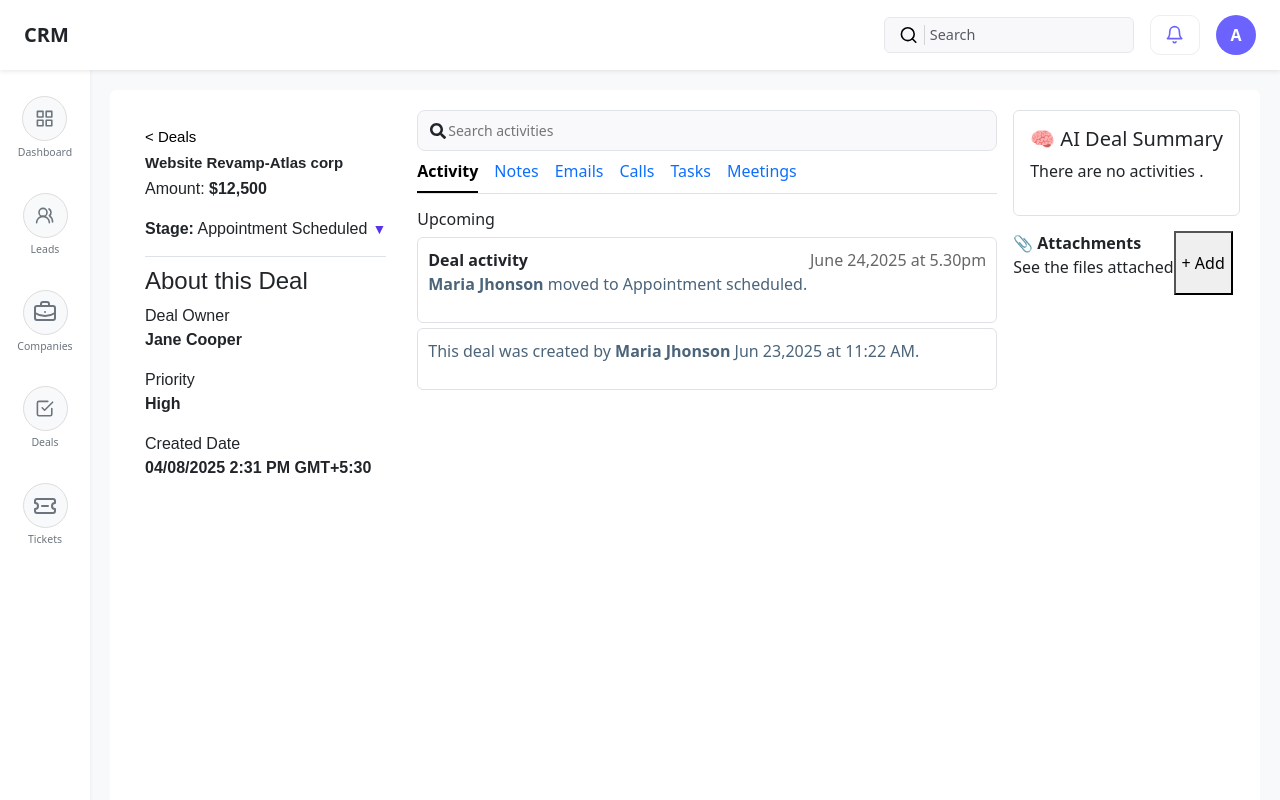
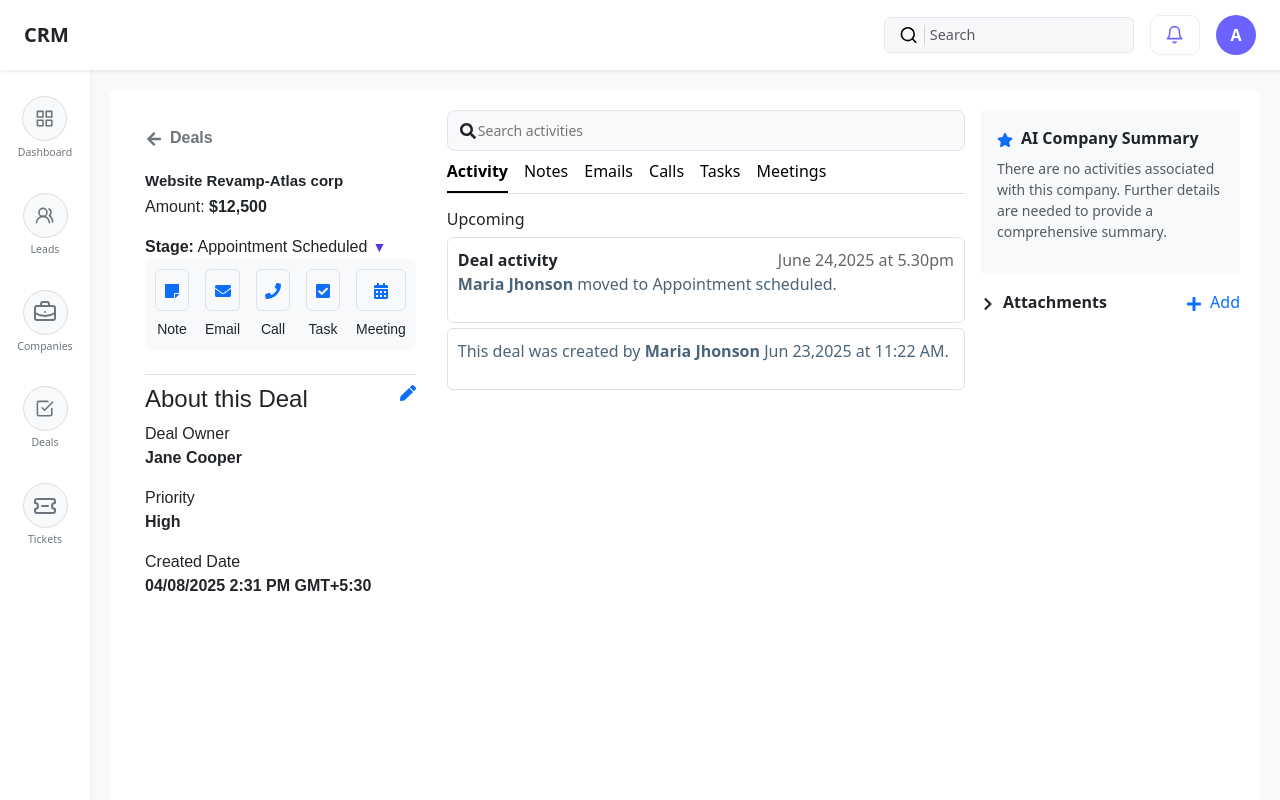
Before and after one commit to hussain6875/crm_frontend, a React (Create React App) app: page /dealdetails in a window 1280 px wide. Built offline with nearby package versions, Linux system fonts and the light colour scheme.

Commit message:
Changed design in the meeting and deal detail pages.

```diff
--- a/src/App.js
+++ b/src/App.js
@@ -4,7 +4,7 @@ import Leads from "./pages/Leads";
 import Companies from "./pages/Companies";
 import Deals from "./pages/Deals";
 import Tickets from "./pages/Tickets";
-import TicketDetails from "./pages/TicketDetails";
+//import TicketDetails from "./pages/TicketDetails";
 import DealDetails from "./pages/DealDetails";
 
 function App() {
--- a/src/components/tabs/CreateMeeting.js
+++ b/src/components/tabs/CreateMeeting.js
@@ -22,10 +22,6 @@ export default function CreateMeeting({isOpen,onClose}) {
             <label>
               Start Date <span>*</span>
               <input type="date" />
-            </label>
-            <label>
-              End Time <span>*</span>
-              <input type="time" />
             </label>
           </div>
 
--- a/src/pages/DealDetails.js
+++ b/src/pages/DealDetails.js
@@ -3,7 +3,18 @@ import { useLocation, useNavigate } from "react-router-dom";
 import { Link } from "react-router-dom";
 import PageWrapper from "../components/layout/PageWrapper";
 import styles from "./dealdetails.module.css";
-import { FaSearch } from "react-icons/fa";
+import { FaSearch,  FaArrowLeft,
+  FaPen,
+  FaEnvelope,
+  FaPhone,
+  FaCheckSquare,
+  FaCalendarAlt,
+  FaStickyNote,
+  FaPlus,
+  FaChevronDown,
+  FaChevronRight,
+  FaStar,
+  FaClock } from "react-icons/fa";
 import queryString from "query-string";
 import Activity from "../components/tabs/Activity";
 import Calls from "../components/tabs/Calls";
@@ -26,6 +37,7 @@ export default function DealDetails() {
   const [showCallModal,setShowCallModal] = useState(false);
   const [showTaskModal,setShowTaskModal] = useState(false);
   const [showMeetingModal,setShowMeetingModal] = useState(false);
+  const [isAttachmentOpen,setIsAttachmentOpen]=useState(false);
 
 
   //Saving note content
@@ -97,7 +109,14 @@ export default function DealDetails() {
           <div className={`${styles.dealPageWrapper}`}>
             {/* Breadcrumb + Title */}
             <div className={`${styles.dealHeader}`}>
-              <span className={`${styles.breadCrumb}`}>&lt; Deals</span>
+              <button
+            className="btn btn-link text-decoration-none text-secondary fw-semibold mb-3 p-0"
+            onClick={() => navigate("/Deals")}
+          >
+            <FaArrowLeft className="me-2" />
+            Deals
+          </button>
+
               <h2 className={`${styles.dealTitle}`}>
                 <strong>Website Revamp-Atlas corp</strong>
               </h2>
@@ -118,12 +137,35 @@ export default function DealDetails() {
                 <span style={{ color: "#5A32EA", fontSize: "14px" }}>▼</span>
               </div>
             </div>
-
+            {/* //panel */}
+             <div className="d-flex flex-nowrap gap-3 mb-4 bg-light rounded-2" style={{padding:"10px"}}>
+            {[
+              { icon: FaStickyNote, label: "Note" },
+              { icon: FaEnvelope, label: "Email" },
+              { icon: FaPhone, label: "Call" },
+              { icon: FaCheckSquare, label: "Task" },
+              { icon: FaCalendarAlt, label: "Meeting" }
+            ].map(({ icon: Icon, label }, idx) => (
+              <div
+                key={idx}
+                className="text-center"
+                style={{ cursor: "pointer" }}
+              >
+                <div className="border p-2 rounded text-primary">
+                  <Icon />
+                </div>
+                <p className="small mt-2 mb-0">{label}</p>
+              </div>
+            ))}
+          </div>
             <div
               style={{ borderTop: "1px solid #dee2e6", paddingTop: "10px" }}
               className={`${styles.aboutDeal} d-flex flex-column justify-content-around`}
             >
+              <div className="d-flex justify-content-between">
               <h4>About this Deal</h4>
+               <FaPen className="text-primary" />
+               </div>
               <span>Deal Owner</span>
               <p>
                 <strong>Jane Cooper</strong>
@@ -153,7 +195,7 @@ export default function DealDetails() {
               <ul class="nav nav-underline">
                 <li class="nav-item">
                   <a
-                    className={`nav-link ${tab === "activity" ? "active" : ""}`}
+                    className={`nav-link ${tab === "activity" ? "active" : ""} ${styles.customlink}`}
                     onClick={() => handleTabChange("activity")}
                   >
                     Activity
@@ -161,7 +203,7 @@ export default function DealDetails() {
                 </li>
                 <li class="nav-item">
                   <a
-                    className={`nav-link ${tab === "notes" ? "active" : ""}`}
+                    className={`nav-link ${tab === "notes" ? "active" : ""}${styles.customlink}`}
                     onClick={() => handleTabChange("notes")}
                   >
                     Notes
@@ -169,7 +211,7 @@ export default function DealDetails() {
                 </li>
                 <li class="nav-item">
                   <a
-                    className={`nav-link ${tab === "emails" ? "active" : ""}`}
+                    className={`nav-link ${tab === "emails" ? "active" : ""} ${styles.customlink}`}
                     onClick={() => handleTabChange("emails")}
                   >
                     Emails
@@ -177,7 +219,7 @@ export default function DealDetails() {
                 </li>
                 <li class="nav-item">
                   <a
-                    className={`nav-link ${tab === "calls" ? "active" : ""}`}
+                    className={`nav-link ${tab === "calls" ? "active" : ""} ${styles.customlink}`}
                     onClick={() => handleTabChange("calls")}
                   >
                     Calls
@@ -185,7 +227,7 @@ export default function DealDetails() {
                 </li>
                 <li class="nav-item">
                   <a
-                    className={`nav-link ${tab === "tasks" ? "active" : ""}`}
+                    className={`nav-link ${tab === "tasks" ? "active" : ""} ${styles.customlink}`}
                     onClick={() => handleTabChange("tasks")}
                   >
                     Tasks
@@ -193,7 +235,7 @@ export default function DealDetails() {
                 </li>
                 <li class="nav-item">
                   <a
-                    className={`nav-link ${tab === "meetings" ? "active" : ""}`}
+                    className={`nav-link ${tab === "meetings" ? "active" : ""} ${styles.customlink}`}
                     onClick={() => handleTabChange("meetings")}
                   >
                     Meetings
@@ -205,28 +247,41 @@ export default function DealDetails() {
           </div>
 
           {/* Right Panel */}
-          <div className="right-panel">
-            <div
-              style={{ backgroundColor: "" }}
-              className={`${styles.summarybox} border rounded p-3`}
-            >
-              <h5>🧠 AI Deal Summary</h5>
-              <p
-                style={{ wordBreak: "break-word", overflowWrap: "break-word" }}
+          <div className={styles.rightpanel}>
+
+          <div className="bg-light p-3 rounded mb-3">
+            <strong>
+              <FaStar className="text-primary me-2" />
+              AI Company Summary
+            </strong>
+            <p className="text-muted small mt-2">
+              There are no activities associated with this company. Further details are needed to provide a comprehensive summary.
+            </p>
+          </div>
+           <div>
+            <div className="d-flex align-items-center">
+              <div
+                onClick={() => setIsAttachmentOpen(!isAttachmentOpen)}
+                style={{ cursor: "pointer" }}
               >
-                There are no activities .
+                {isAttachmentOpen ? (
+                  <FaChevronDown className="me-2 small" />
+                ) : (
+                  <FaChevronRight className="me-2 small" />
+                )}
+                <strong>Attachments</strong>
+              </div>
+              <span className="ms-auto text-primary" style={{ cursor: "pointer" }}>
+                <FaPlus className="me-1" /> Add
+              </span>
+            </div>
+            {isAttachmentOpen && (
+              <p className="text-muted small mt-2">
+                See the files attached to your activities or uploaded to this record.
               </p>
-            </div>
-            <div className="attachments d-flex">
-              <div>
-                <strong>📎 Attachments</strong>
-                <p>See the files attached</p>
-              </div>
-              <button style={{ float: "right" }} className="add-attachment">
-                + Add
-              </button>
-            </div>
+            )}
           </div>
+
         </div>
         {setShowNoteModal &&  (<CreateNote
           isOpen={showNoteModal}
@@ -237,7 +292,7 @@ export default function DealDetails() {
        {setShowCallModal &&(<CreateCall isOpen={showCallModal} onClose={closeCallModal} />)}
        {setShowTaskModal &&(<CreateTask isOpen={showTaskModal} onClose={closeTaskModal} />)}
        {setShowMeetingModal && (<CreateMeeting isOpen={showMeetingModal} onClose={closeMeetingModal} />)}
-
+</div>
       </PageWrapper>
 
     </>
--- a/src/pages/dealdetails.module.css
+++ b/src/pages/dealdetails.module.css
@@ -41,11 +41,11 @@
   gap: 20px;
 }
 
-.dealpagewrapper,
-.right-panel {
+.dealPageWrapper,
+.rightpanel {
   flex: 1;
   }
-  .right-panel {
+  .rightpanel {
   flex: 1;
   min-width: 0;
   overflow: hidden;
@@ -126,10 +126,31 @@
   font-size: 14px;
   color: #333;
 }
-ul li{
+/* ul li{
   list-style: none;
+  color: black;
 }
 ul li a {
-  text-decoration:none;
-  color: #5a4fcf;
+
+  color: black;
+  text-decoration: underline;
+  text-decoration-color: #5a4fcf;
+} */
+
+.customlink{
+  color: black !important; /* Override Bootstrap's blue */
+
+
 }
+/* Optional: Keep it the same on hover */
+.customlink:hover {
+  color: black !important;
+
+}
+
+/* Optional: active state */
+.customlink.active {
+  color: black !important;
+
+  font-weight: 600;
+}
```
